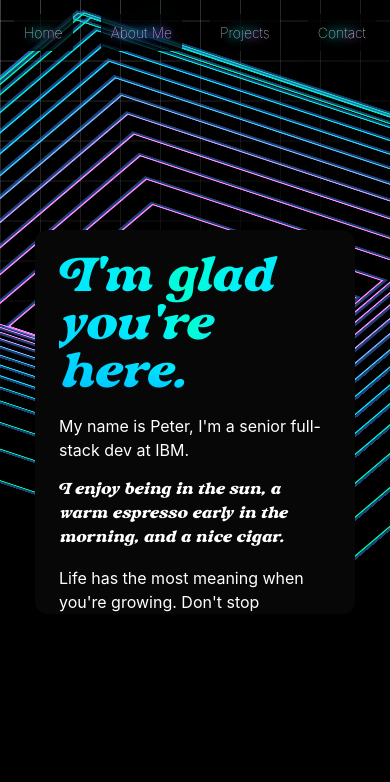
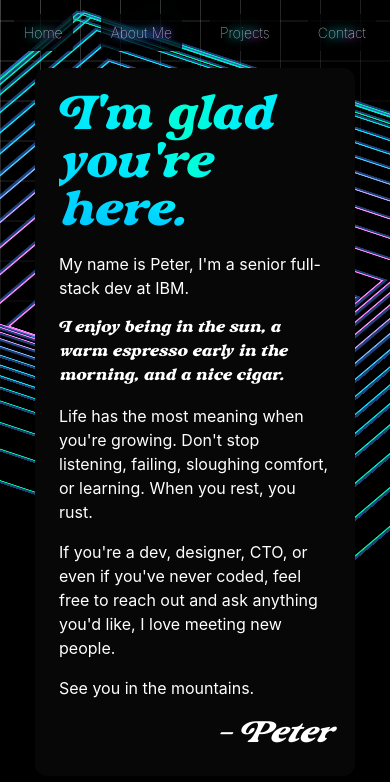
Before and after one commit to pdavenport/pdavenport.github.io, a Next.js app: page /about in a window 390 px wide. Shown: the top 782 px of the page. Built offline with nearby package versions, Linux system fonts and the light colour scheme.

Commit message:
mobile about page

```diff
--- a/src/app/about/page.jsx
+++ b/src/app/about/page.jsx
@@ -116,7 +116,7 @@ export default function About() {
       <div className="absolute z-20 hidden md:flex">
         <TextScroller>{text}</TextScroller>
       </div>
-      <div className="absolute z-20 md:hidden flex w-80 h-[500px] textcontainer rounded-[12px] max-h-96 overflow-y-scroll p-6 none">
+      <div className="absolute z-20 md:hidden flex w-80 textcontainer rounded-[12px] p-6 none">
         {text}
       </div>
       <div className="absolute z-10 w-screen h-screen overflow-hidden flex justify-center">
```
